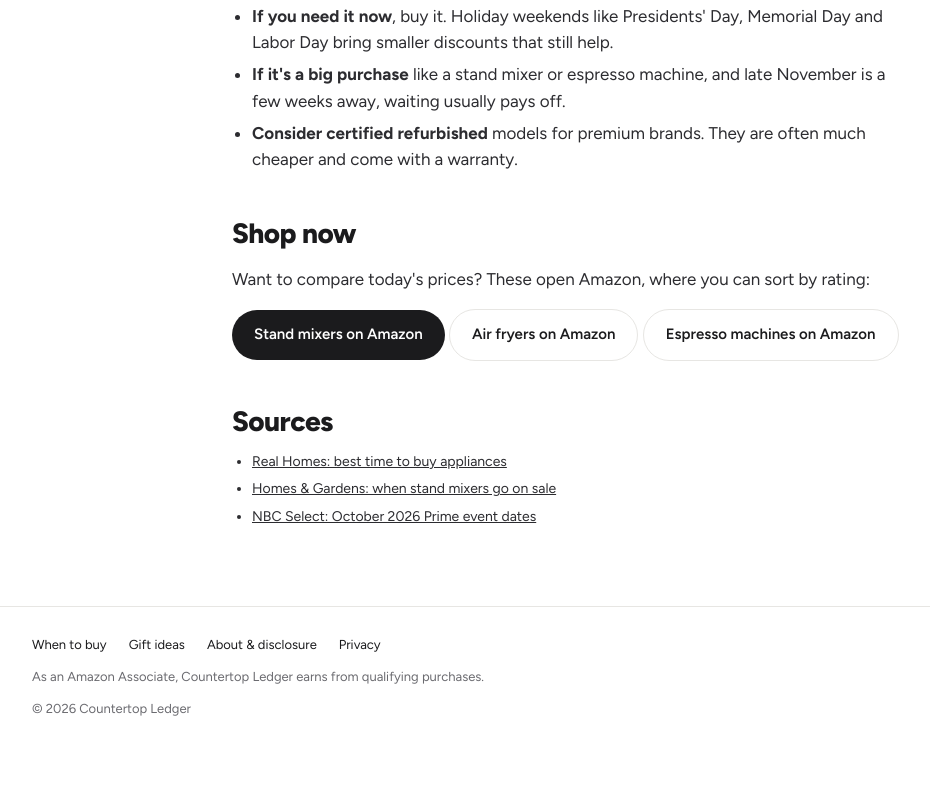
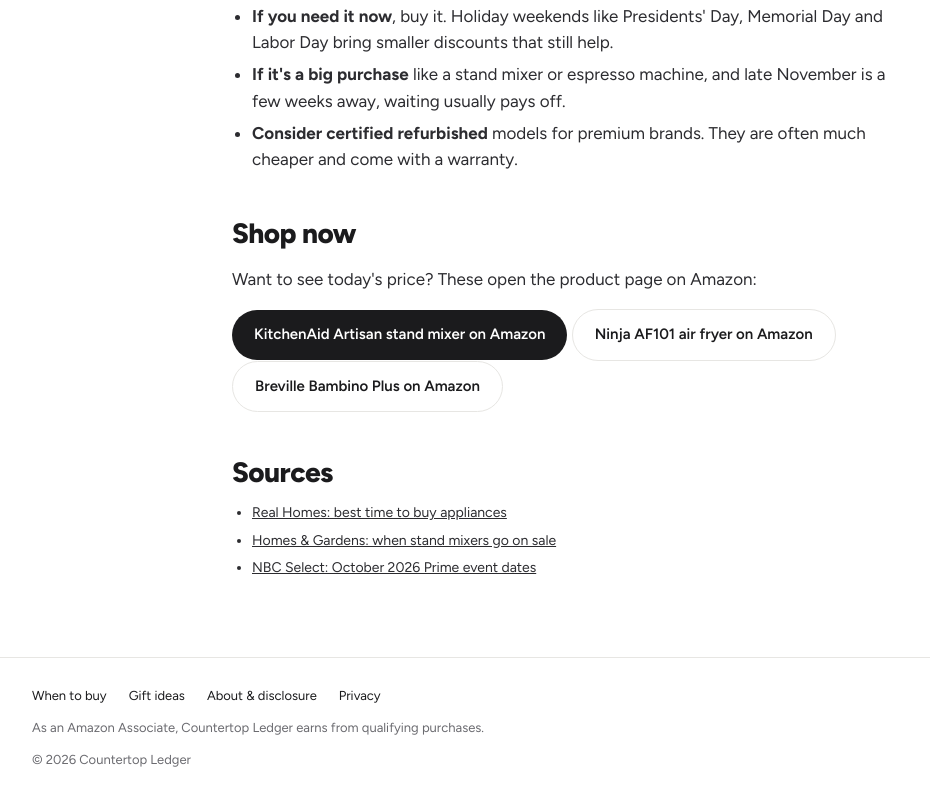
Before and after one commit to countertopledger/countertopledger.github.io, a plain HTML site: page guides/when-to-buy-kitchen-appliances.html in a window 1280 px wide. Shown: the part 1815-2620 px from the top of the page, without its empty margins (68-998 px from the left). Before the commit the page ends 2582 px from the top, so only its background shows below. Drawn offline with Linux system fonts and the light colour scheme.

Commit message:
Revise Amazon links for kitchen appliances
Updated links to direct users to specific product pages on Amazon for better shopping experience.

```diff
--- a/guides/when-to-buy-kitchen-appliances.html
+++ b/guides/when-to-buy-kitchen-appliances.html
@@ -73,8 +73,8 @@
     </ul>
 
     <h2>Shop now</h2>
-    <p>Want to compare today's prices? These open Amazon, where you can sort by rating:</p>
-    <p><a class="btn" href="https://www.amazon.com/s?k=stand+mixer&amp;tag=countertopled-20" rel="sponsored noopener" target="_blank">Stand mixers on Amazon</a> <a class="btn alt" href="https://www.amazon.com/s?k=air+fryer&amp;tag=countertopled-20" rel="sponsored noopener" target="_blank">Air fryers on Amazon</a> <a class="btn alt" href="https://www.amazon.com/s?k=espresso+machine&amp;tag=countertopled-20" rel="sponsored noopener" target="_blank">Espresso machines on Amazon</a></p>
+    <p>Want to see today's price? These open the product page on Amazon:</p>
+    <p><a class="btn" href="https://www.amazon.com/dp/B00005UP2P?tag=countertopled-20" rel="sponsored noopener" target="_blank">KitchenAid Artisan stand mixer on Amazon</a> <a class="btn alt" href="https://www.amazon.com/dp/B07FDJMC9Q?tag=countertopled-20" rel="sponsored noopener" target="_blank">Ninja AF101 air fryer on Amazon</a> <a class="btn alt" href="https://www.amazon.com/dp/B07JVD78TT?tag=countertopled-20" rel="sponsored noopener" target="_blank">Breville Bambino Plus on Amazon</a></p>
 
     <h2>Sources</h2>
     <ul class="meta">
```
